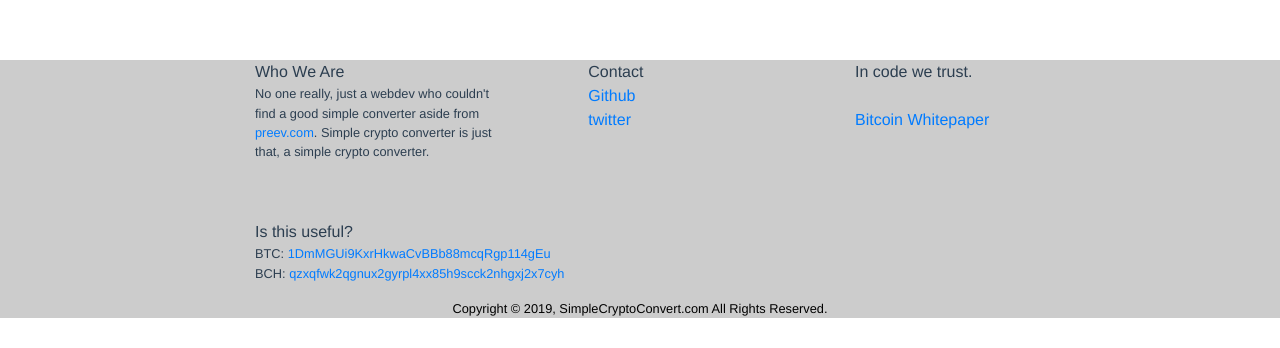
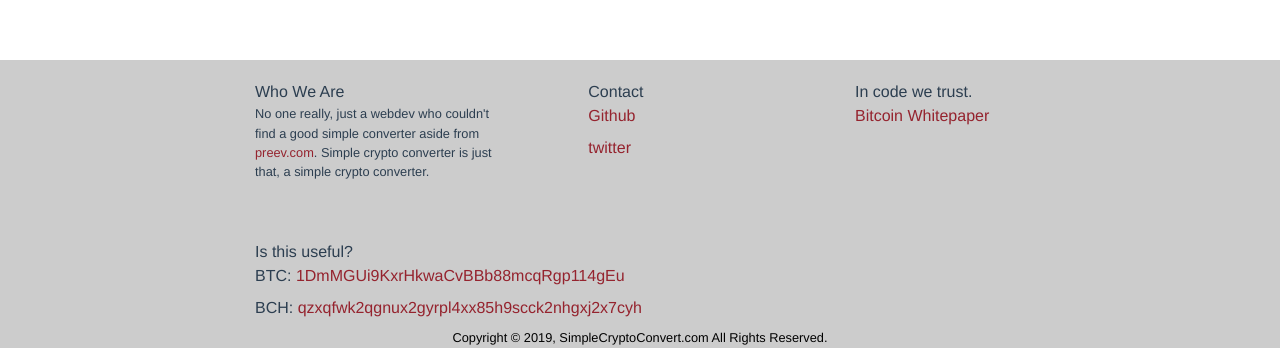
Before and after one commit to kharri1073/simplecryptoconvert, a Vue app: page / in a window 1280 px wide. Shown: the part 1201-1549 px from the top of the page. Before the commit the page ends 1519 px from the top, so only its background shows below. Built offline with nearby package versions, Linux system fonts and the light colour scheme; no server answers; what accounting would draw is missing.

Commit message:
updated dependencies, some usability tweaks

```diff
--- a/src/components/BitcoinConverter.vue
+++ b/src/components/BitcoinConverter.vue
@@ -331,7 +331,13 @@ export default {
         {itemprop: 'image', content: 'https://simplecryptoconvert.com/img/logo.png'}
       ],
       link: [
-        {rel: 'canonical', href: 'https://simplecryptoconvert.com' + this.$route.path}
+        {rel: 'canonical', href: 'https://simplecryptoconvert.com' + this.$route.path},
+        {rel: 'dns-prefetch', href: 'https://www.google-analytics.com'},
+        {rel: 'dns-prefetch', href: 'https://min-api.cryptocompare.com'},
+        {rel: 'dns-prefetch', href: 'https://adservice.google.com'},
+        {rel: 'dns-prefetch', href: 'https://www.googletagservices.com'},
+        {rel: 'dns-prefetch', href: 'https://googleads.g.doubleclick.net'},
+        {rel: 'dns-prefetch', href: 'https://pagead2.googlesyndication.com'},
       ]
     }
   }
--- a/src/components/Footer.vue
+++ b/src/components/Footer.vue
@@ -24,17 +24,17 @@
             </b-col>
             <b-col cols="3">
                 In code we trust.
-		<br /><br />
+		<br />
                 <a href="https://nakamotoinstitute.org/bitcoin/">Bitcoin Whitepaper</a>
             </b-col>
           </b-row>
           <b-row>
             <b-col>
               <span>Is this useful?</span>
-              <p>
-                BTC: <a href="bitcoin:1DmMGUi9KxrHkwaCvBBb88mcqRgp114gEu">1DmMGUi9KxrHkwaCvBBb88mcqRgp114gEu</a><br>
-                BCH: <a href="bitcoincash:qzxqfwk2qgnux2gyrpl4xx85h9scck2nhgxj2x7cyh">qzxqfwk2qgnux2gyrpl4xx85h9scck2nhgxj2x7cyh</a>
-              </p>
+              <ul>
+                <li>BTC: <a href="bitcoin:1DmMGUi9KxrHkwaCvBBb88mcqRgp114gEu">1DmMGUi9KxrHkwaCvBBb88mcqRgp114gEu</a></li>
+		<li>BCH: <a href="bitcoincash:qzxqfwk2qgnux2gyrpl4xx85h9scck2nhgxj2x7cyh">qzxqfwk2qgnux2gyrpl4xx85h9scck2nhgxj2x7cyh</a></li>
+              </ul>
             </b-col>
           </b-row>
         </b-container>
@@ -67,6 +67,10 @@ ol, ul, li {
     margin:0;
     padding:0;
 }
+li {
+    margin-bottom: 8px;
+}
+
 p {
     font-size:.8em;
 }
@@ -78,4 +82,11 @@ p {
     margin-bottom: 0px;
     color: #000;
 }
+.footer {
+    padding:20px 0 0 0;
+}
+footer a {
+    color:#95232e;
+}
+
 </style>
```
Also changed, not shown: package.json (+14 -13 lines), 1 other file (tests, documents, lock files or other folders).
